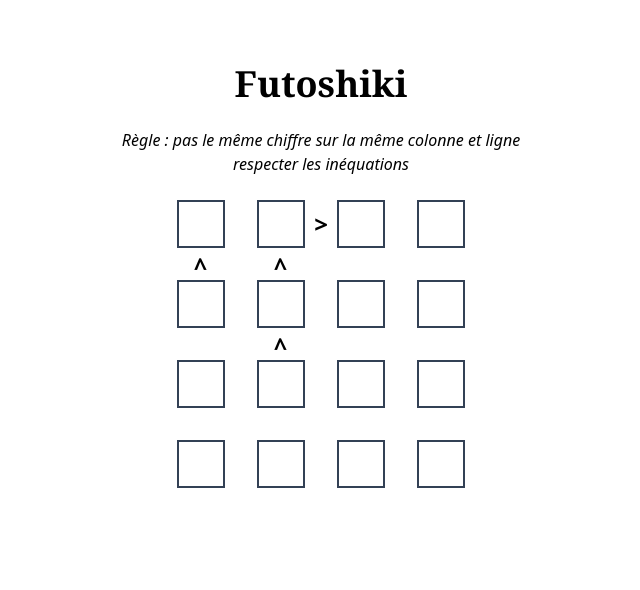
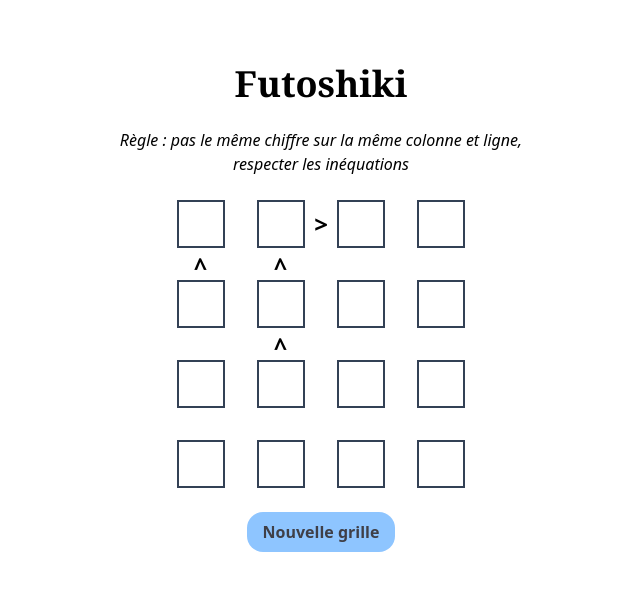
Before and after one commit to Shachatt/TM-jeu, a Vue app in the folder TMjeu/: page / in a window 1280 px wide. Shown: the top 590 px of the page, without its empty margins (319-959 px from the left). Built offline with nearby package versions, Linux system fonts and the light colour scheme.

Commit message:
simplification génération de la grille

```diff
--- a/TMjeu/src/App.vue
+++ b/TMjeu/src/App.vue
@@ -9,9 +9,8 @@ function GrilleVide(n:number): Casevide[] { //comprendre que les cases acceptent
     }
     return arr
     }
-        // !!!!! modifier pour tout, ne plus se concentrer sur 4
-const tailleGrille = ref<number>(4)
-const grille = GrilleVide(tailleGrille.value) //on a notre grille qui à un côté variable
+
+const tailleGrille = ref<number>(4) //taille initial de la grille
 
 function creerListeNb(){
     const listeTailleGrille: number[] = []
@@ -53,7 +52,7 @@ function peutPlacer(grille:Casevide[],index:number, valeur:number){
 }
 function melanger(tableau: number[]): number[] { // number dedans : le type dans le tableau, ext ce qui va en sortir
     const restants = [...tableau]   //le spread(...) consiste à étaler son contenu, ça crée une copie (car sinon c'est dans même case de stockage)
-    const resultat: number[] = [] //si il y a : number[] c'est pour préciser que le résultat sera seulement un nombre ? et les deux [] pour dire que la case est actuellement vide ?
+    const resultat: number[] = [] //si il y a : number[] c'est pour préciser que le résultat sera seulement un nombre et les deux [] pour un tableau vide
     while (restants.length > 0) { // le tableau des restants se vide, donc on continue de faire tant qu'il y aqlch dans le tableau
         const i = Math.floor(Math.random() * restants.length) //random trouve un décimal entre 0 et(*) la longueur restante, floor c'est pour arrondir vers la bas, 4-3-2-1
         resultat.push(...restants.splice(i, 1))//push ajoute des éléments à la fin d'un tableau, splice enleve éé et return un tableau[] et les point servent à envoyer un number
@@ -179,13 +178,9 @@ function enleverEle(grille:Casevide[], liste:Inequation[]):void{ //le void signi
         }
     }
 }
-    // d'abord génération de grille avant de rendre modifiable
-placerChiffre(grille,0)
-const Listeineq = grilleInequation(grille)
-enleverEle(grille,Listeineq)
-    // chgmt pour rendre réactif le script pour template, à la fin pour que cela ne change pas lors du passage de toutes les fonction pour générer une grille jouable
-const grilleDeJeu = ref(grille)
-const ineqDeJeu = ref(Listeineq)
+    // génération de tableau vide, remplit avec nouveau jeu
+const grilleDeJeu = ref<Casevide[]>([])
+const ineqDeJeu = ref<Inequation[]>([])
     // ici cela crée la grille pour laffichage en incluant chiffre et ineq, mais toujours de mnière variable
 const tailleAffGrille = computed(() => 2 * tailleGrille.value - 1) //d'abord en double et on en soustrait un
     // on crée la liste des emplacement entre case
@@ -236,7 +231,7 @@ const pistes = computed(() => `repeat(${tailleGrille.value - 1}, 3rem 2rem) 3rem
     // répète 3 x (3x16px), repete toute la liste donc 3x une liste de 3 et 1 et le dernier c'est trois
     // `` crée une chaine qui passe à la ligne et le résultat fonction ${} est une chiane de caractère et ${} disparait
 
-const grilleFinie = computed(() => {
+const grilleFinie = computed(() => { //pour voir si les grille est complète utilisé dans autre fonction
     for (let i = 0 ; i < tailleGrille.value*tailleGrille.value ; i++){
         const valeurActive = grilleDeJeu.value[i]?.valeur
         if (valeurActive == null){return false}
@@ -250,23 +245,23 @@ const caseActive = ref<number | null>(null)
 function rendreActif (index:number){
     const caseActu = grilleDeJeu.value[index]
     if (!caseActu) return
-    if (grilleFinie.value) return
-    if (caseActu.verrouille === false) {
+    if (grilleFinie.value) return //pour ne plus écrire lorsque que la grille est remplie
+    if (caseActu.verrouille === false) { //donc toutes les cases modifiables
         if (caseActive.value !== index){
             caseActive.value = index
         } else {
-            caseActive.value = null
+            caseActive.value = null //pour enlever la séléction si déjà selectionné
         }
     }
 }
 function ecrireValeur (valeur:number|null){
-    if (caseActive.value === null) return
+    if (caseActive.value === null) return //on écrit que dans case active
     const caseAEcrire = grilleDeJeu.value[caseActive.value]
     if (!caseAEcrire) return
     caseAEcrire.valeur = valeur
     caseActive.value = null //permettra de fermer la bulle
 }
-function mettreCouleur(index:number): string{
+function mettreCouleur(index:number): string{ //on donne une classe pour les chiffres
     const CaseAcolorier = grilleDeJeu.value[index]
     if (!CaseAcolorier){return ''}
     if (CaseAcolorier.verrouille === true){
@@ -283,9 +278,9 @@ function mettreCouleur(index:number): string{
 function respecterIneq(ineq:Inequation):boolean { //ineq.case est un index pas la valeur
     const val1 = grilleDeJeu.value[ineq.case1]?.valeur
     const val2 = grilleDeJeu.value[ineq.case2]?.valeur
-    if (val1 == null || val2 == null) {return true}
-    if (ineq.signe === '<' && val1 >= val2) {return false}
-    if (ineq.signe === '>' && val1 <= val2) {return false}
+    if (val1 == null || val2 == null) {return true} //si une valeur null alors pas tester
+    if (ineq.signe === '<' && val1 > val2) {return false} //deux inéquations fausses
+    if (ineq.signe === '>' && val1 < val2) {return false}
     return true
 }
 
@@ -309,18 +304,20 @@ function nouveauJeu(){
     ineqDeJeu.value = IneqCalcul
 }
 
+//générer première grille à la fin pour avoir toutes les constantes au même endroit
+nouveauJeu()
+
 </script>
 
 <template>
     <div class="flex items-center flex-col gap-6 py-8">
         <p class="text-center text-4xl font-semibold font-serif"> Futoshiki </p>
-        <p class="text-center"> <i>Règle : pas le même chiffre sur la même colonne et ligne <br/>
+        <p class="text-center"> <i>Règle : pas le même chiffre sur la même colonne et ligne, <br/>
             respecter les inéquations</i></p>
         <div :style="{ display:'grid', gridTemplateColumns: pistes, gridTemplateRows: pistes, position : 'relative'}"> <!--déclare les pistes une par un !! '=' veut dire la valeur dont est contenu qlch, ':' signifie que suite est du js -->
             <template v-for="(endroit, k) in endroits" :key="k"> <!--répéte contenu sans reproduire d'élé HTML !!!! K est index de endroits-->
                 <div v-if="endroit.forme === 'carre'" :style="{border: '2px solid #334155', position: 'relative'}" class="flex items-center justify-center"  @click="rendreActif(endroit.index)" :class="{'bg-pink-200': endroit.index === caseActive }"> <!--les : devant class va d'épendre d'une condition pour s'afficher-->
                     <div v-if="grilleDeJeu[endroit.index]?.valeur !== null" :class="mettreCouleur(endroit.index)" class="text-2xl font-semibold ">{{ grilleDeJeu[endroit.index]?.valeur }}</div>
-                    <div v-else></div> <!--Case non-verrouille donc libre pour la remplir-->
                     <div v-if="endroit.index === caseActive" class="text-xl top-full left-0 z-10 flex gap-2 rounded-2xl bg-pink-300  " style="position: absolute">
                         <button v-for="chiffre in ListeTailGril" :key="chiffre"  @click.stop="ecrireValeur(chiffre)" class="rounded-3xl hover:bg-pink-400 transition-colors font-semibold px-2 py-2">{{chiffre}}</button> <!--click.stop permet d'arreter la porpagation du click-->
                         <button  @click.stop="ecrireValeur(null)" class=" rounded-3xl hover:bg-pink-400 transition-colors font-semibold px-2 py-2">X</button>
@@ -339,9 +336,10 @@ function nouveauJeu(){
                 </div>
             </div> <!--inset-0 se colle au 4 bord du parent-->
         </div> <!--On crée un nouveau parent pas de la grille pour créer un bouton en dessus de celle-ci-->
-        <div v-if="grilleFinie" class="flex items-center justify-center gap-3">
-            <button @click="nouveauJeu" class="bg-blue-300 text-zinc-700 font-semibold active:scale-95 px-4 py-2 rounded-2xl transition-all hover:bg-pink-300 ">Nouvelle Partie !</button>
-            <select v-model="tailleChoisie" class="bg-blue-200 hover:bg-blue-300">
+        <div  class="flex items-center justify-center gap-3">
+            <button v-if="!grilleFinie" @click="nouveauJeu" class="bg-blue-300 text-zinc-700 font-semibold active:scale-95 px-4 py-2 rounded-2xl transition-all hover:bg-pink-300 ">Nouvelle grille</button>
+            <button v-if="grilleFinie" @click="nouveauJeu" class="bg-blue-300 text-zinc-700 font-semibold active:scale-95 px-4 py-2 rounded-2xl transition-all hover:bg-pink-300 ">Nouvelle Partie !</button>
+            <select v-if="grilleFinie" v-model="tailleChoisie" class="bg-blue-200 hover:bg-blue-300">
                 <option v-for="n in 4" :key="n" :value="n + 2">{{ n+2 }}</option>
             </select>
         </div>
```
